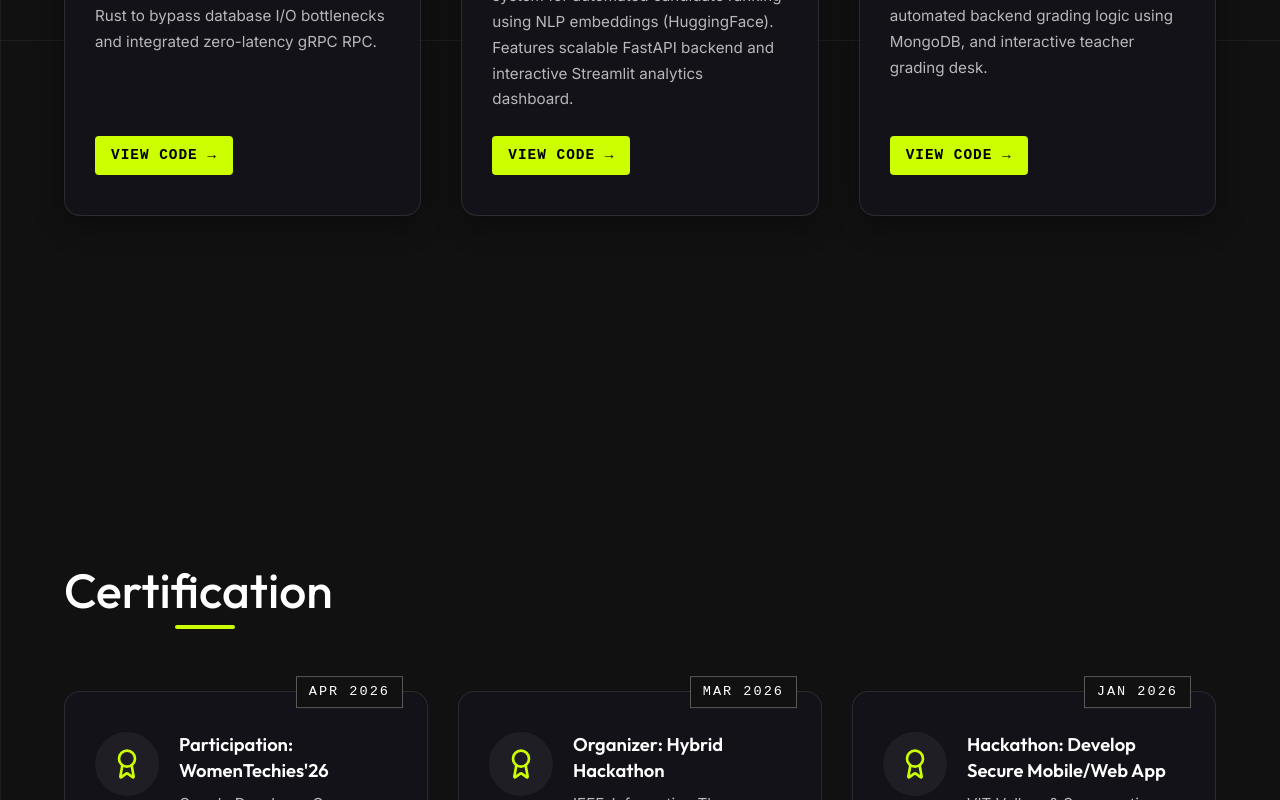
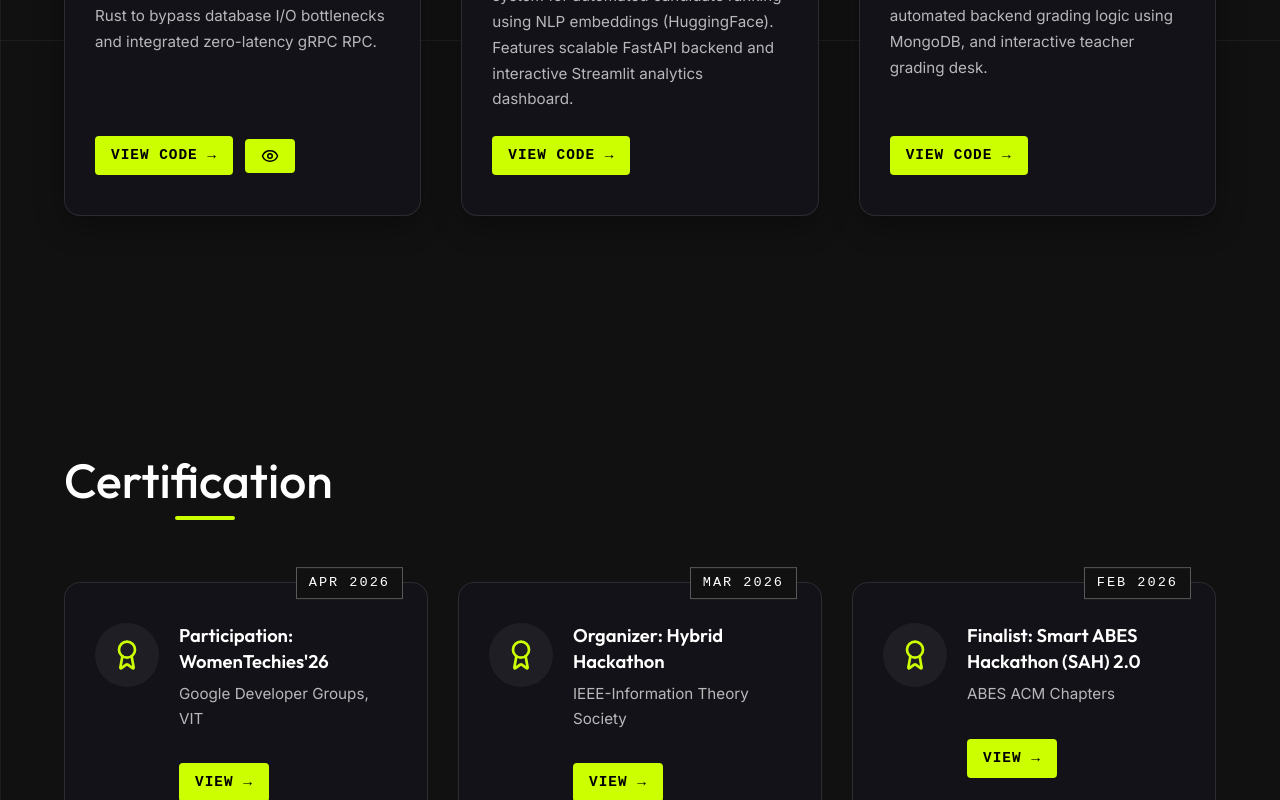
Before and after one commit to Devkanti/Devkanti_portfolio, a React (Vite) app: page / in a window 1280 px wide. Shown: the part 3160-3960 px from the top of the page. Built offline with nearby package versions, Linux system fonts and the light colour scheme.

Commit message:
new feature added

```diff
--- a/src/components/Certificates.tsx
+++ b/src/components/Certificates.tsx
@@ -17,6 +17,12 @@ const Certificates = () => {
       issuer: 'IEEE-Information Theory Society',
       date: 'Mar 2026',
       link: '/ieee-organizer.jpg'
+    },
+    {
+      title: 'Finalist: Smart ABES Hackathon (SAH) 2.0',
+      issuer: 'ABES ACM Chapters',
+      date: 'Feb 2026',
+      link: '/sahcertificate.jpg'
     },
     {
       title: 'Hackathon: Develop Secure Mobile/Web App',
--- a/src/components/Projects.css
+++ b/src/components/Projects.css
@@ -70,6 +70,13 @@
 
 .project-action {
   margin-top: auto;
+  display: flex;
+  gap: 12px;
+  align-items: center;
+}
+
+.btn-icon-only {
+  padding: 8px 12px;
 }
 
 .btn-view-project {
--- a/src/components/Projects.tsx
+++ b/src/components/Projects.tsx
@@ -1,4 +1,5 @@
 import { useTypewriterOnScroll } from '../hooks/useTypewriterOnScroll';
+import { Eye } from 'lucide-react';
 import './Projects.css';
 
 const Projects = () => {
@@ -9,7 +10,8 @@ const Projects = () => {
       category: 'Backend / Systems',
       title: 'Query Engine',
       description: 'Engineered a containerized Approximate Query Engine delivering high-speed data analytics. Built a custom SQL engine in Rust to bypass database I/O bottlenecks and integrated zero-latency gRPC RPC.',
-      github: 'https://github.com/Devkanti/GDG-Query-Engine'
+      github: 'https://github.com/Devkanti/GDG-Query-Engine',
+      live: 'https://queryengine.vercel.app/'
     },
     {
       category: 'AI & Data Science',
@@ -46,6 +48,11 @@ const Projects = () => {
                 <a href={project.github} className="btn-view-project" target="_blank" rel="noopener noreferrer">
                   VIEW CODE &rarr;
                 </a>
+                {project.live && (
+                  <a href={project.live} className="btn-view-project btn-icon-only" target="_blank" rel="noopener noreferrer" title="View Live Website">
+                    <Eye size={18} />
+                  </a>
+                )}
               </div>
             </div>
           ))}
```
Also changed, not shown: public/sahcertificate.jpg (added).
